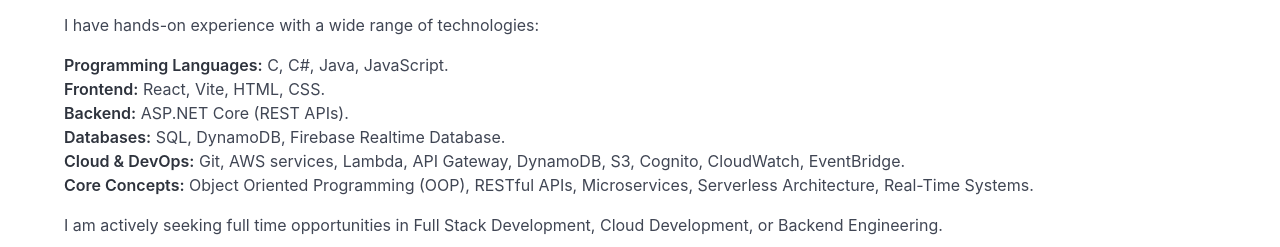
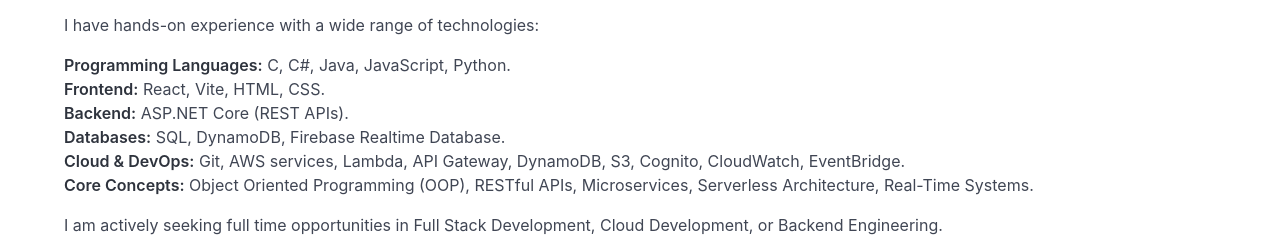
Before and after one commit to Roee1997/portfolio, a plain HTML site: page index.html in a window 1280 px wide. Shown: the part 638-885 px from the top of the page. Drawn offline with nearby package versions, Linux system fonts and the light colour scheme; files that its build step writes are made by us from their sources.

Commit message:
Update index.html

```diff
--- a/index.html
+++ b/index.html
@@ -143,7 +143,7 @@
         <p>I have hands-on experience with a wide range of technologies:</p>
 
         <p>
-          <strong>Programming Languages:</strong> C, C#, Java, JavaScript.<br>
+          <strong>Programming Languages:</strong> C, C#, Java, JavaScript, Python.<br>
           <strong>Frontend:</strong> React, Vite, HTML, CSS.<br>
           <strong>Backend:</strong> ASP.NET Core (REST APIs).<br>
           <strong>Databases:</strong> SQL, DynamoDB, Firebase Realtime Database.<br>
```
